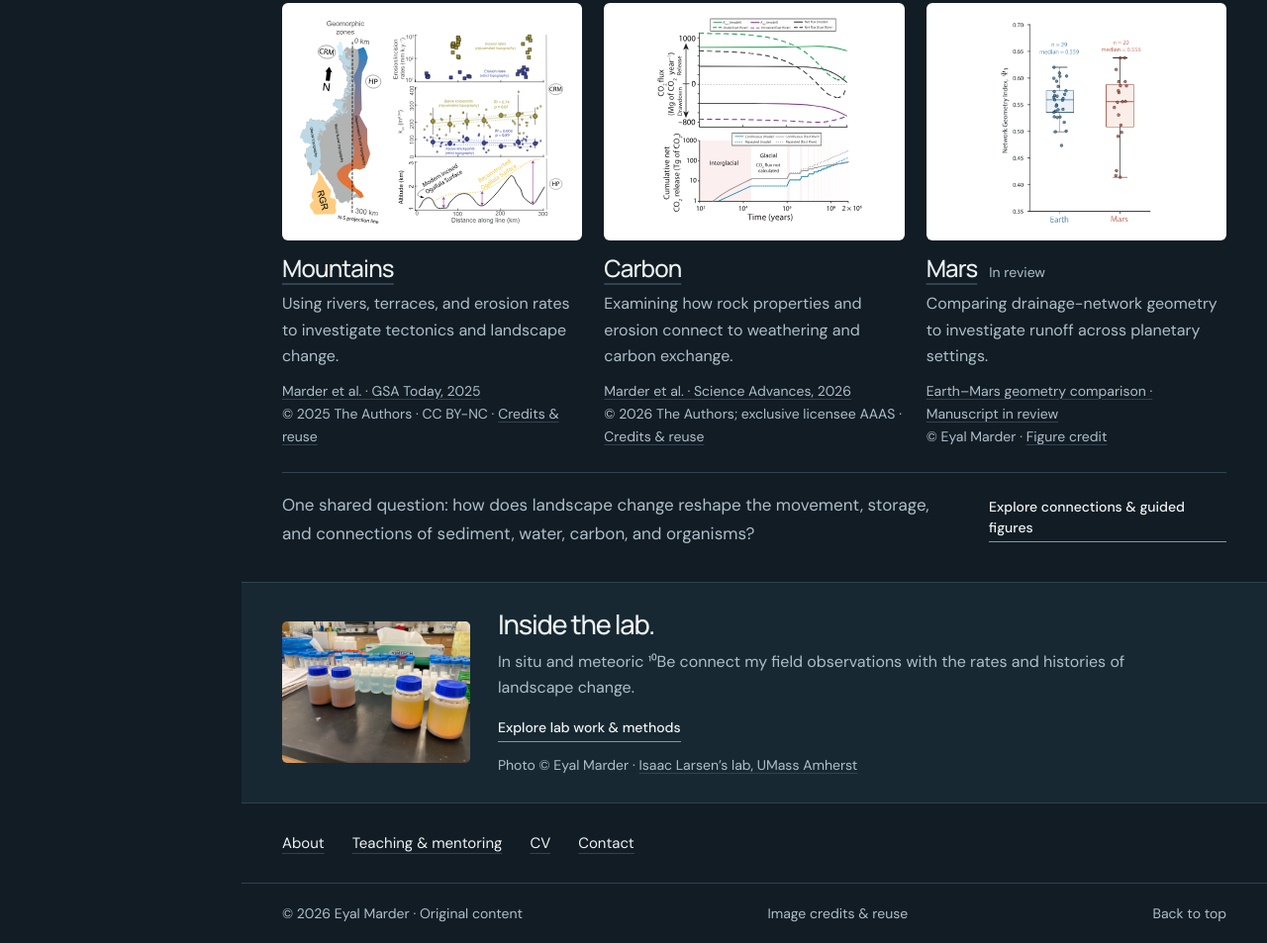
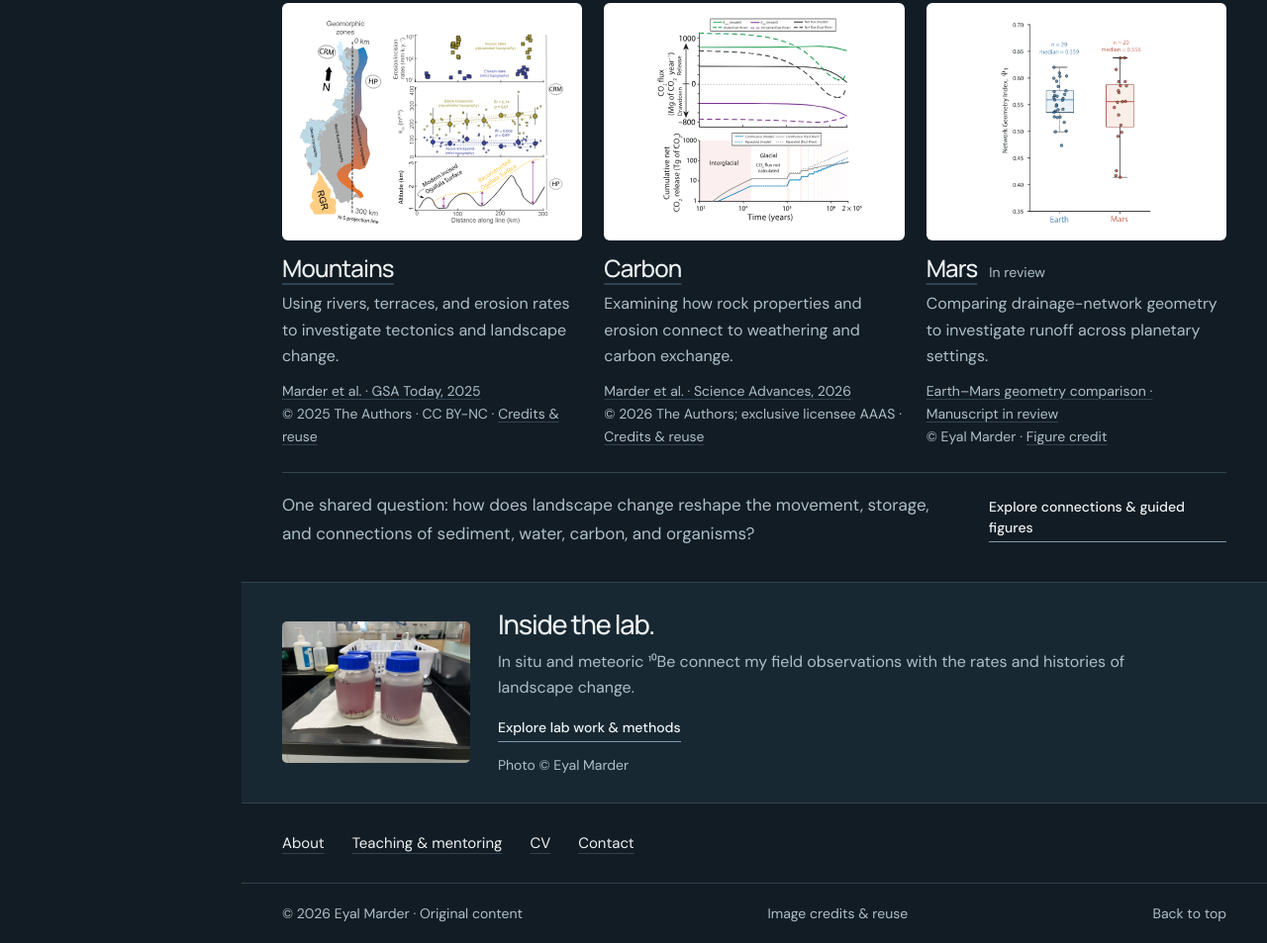
Before and after one commit to eyalmarder/eyalmarder.github.io, a plain HTML site: page index.html in a window 1280 px wide. Shown: the part 1500-2453 px from the top of the page at 99% size. Drawn offline with Linux system fonts and the light colour scheme.

Commit message:
Update homepage quartz photo and correct Purdue photo credits

```diff
--- a/index.html
+++ b/index.html
@@ -41,12 +41,12 @@
 </section>
 
 <section id="laboratory" class="section-wrap home-lab-preview" aria-labelledby="home-lab-title">
-  <a class="lab-preview-image" href="methods.html#tracers" aria-label="Explore geochemical tracers and laboratory work"><img src="assets/lab/soil-samples.jpg" alt="Bottles of soil and sediment samples during laboratory preparation" width="1024" height="768" loading="lazy"></a>
+  <a class="lab-preview-image" href="methods.html#tracers" aria-label="Explore geochemical tracers and laboratory work"><img src="assets/lab/quartz-samples.jpg" alt="Two bottles of quartz samples on a laboratory bench" width="480" height="360" loading="lazy"></a>
   <div class="lab-preview-copy">
     <h2 id="home-lab-title">Inside the lab.</h2>
     <p>In situ and meteoric ¹⁰Be connect my field observations with the rates and histories of landscape change.</p>
     <a class="text-link" href="methods.html#tracers">Explore lab work &amp; methods</a>
-    <p class="media-credit">Photo © Eyal Marder · <a href="https://www.umass.edu/earth-geography-climate/about/directory/isaac-larsen" target="_blank" rel="noopener noreferrer">Isaac Larsen’s lab, UMass Amherst</a></p>
+    <p class="media-credit">Photo © Eyal Marder</p>
   </div>
 </section>
 <nav class="home-more-links section-wrap" aria-label="More about Eyal"><a href="about.html">About</a><a href="teaching.html">Teaching &amp; mentoring</a><a href="cv.html">CV</a><a href="contact.html">Contact</a></nav><footer class="site-footer section-wrap"><span>© 2026 Eyal Marder · Original content</span><a href="credits.html">Image credits &amp; reuse</a><a href="#top">Back to top</a></footer></main>
```
Also changed, not shown: credits.html (+1 -1 lines), methods.html (+2 -2 lines), assets/lab/quartz-samples.jpg (added).
